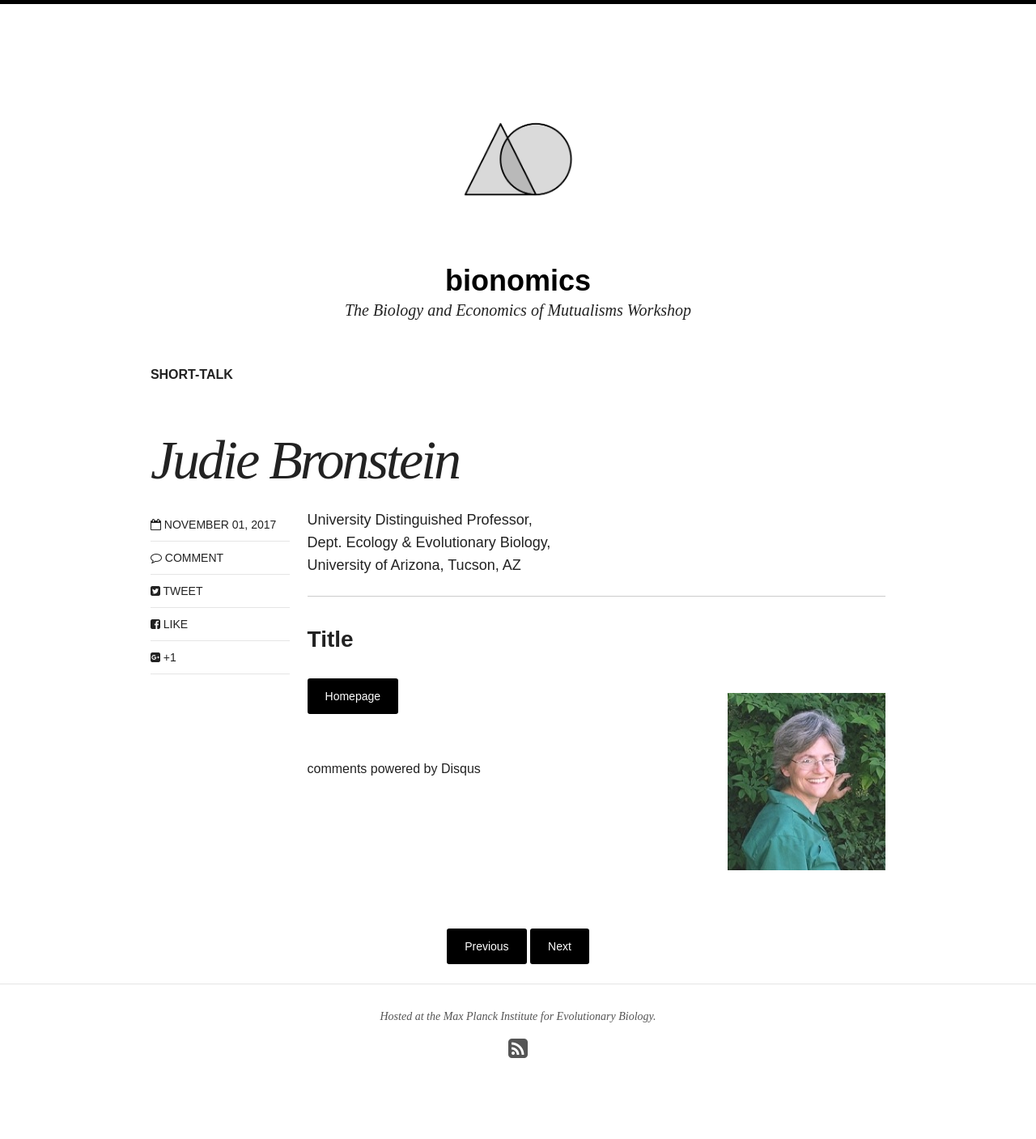
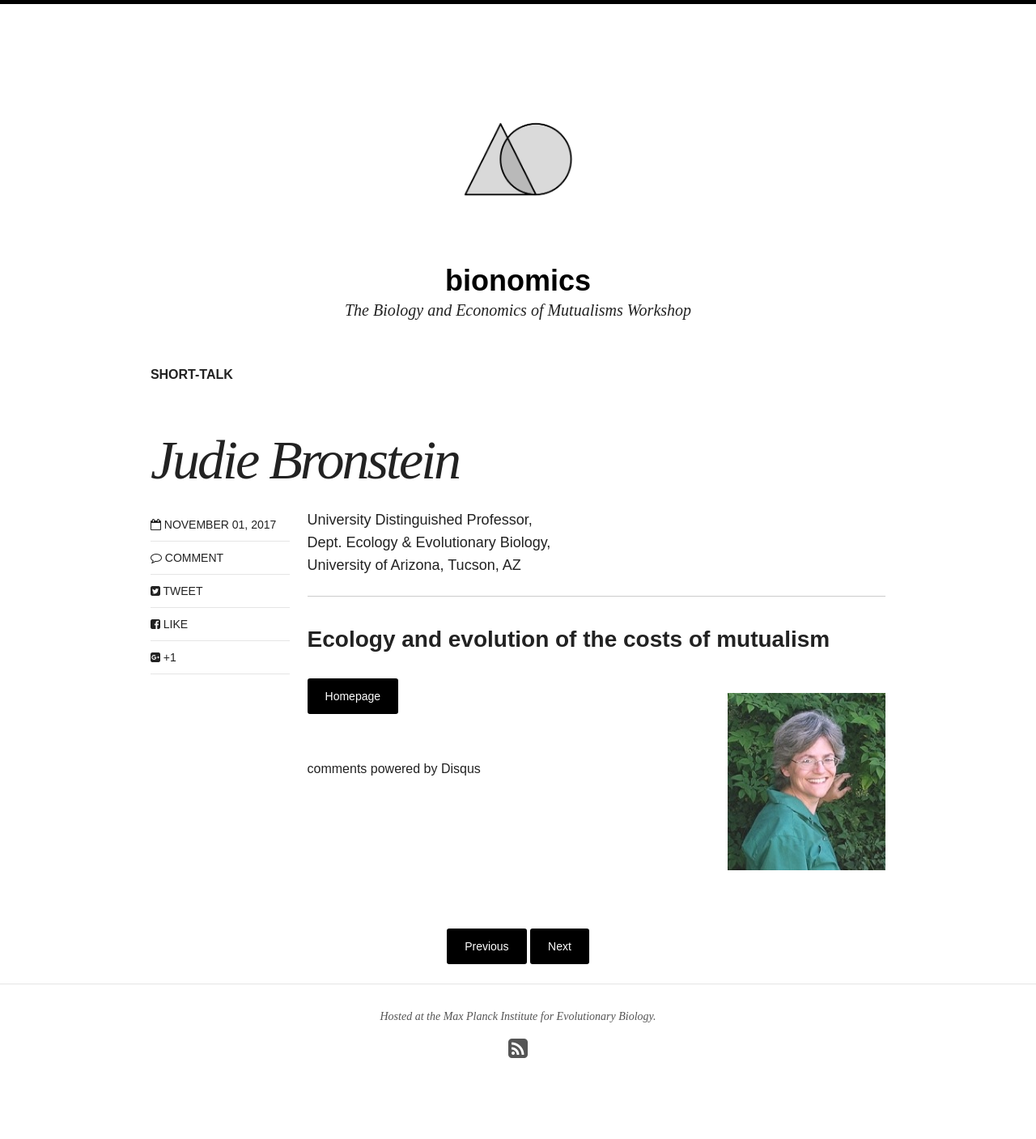
Before and after one commit to bionomics/bionomics, a Jekyll site: the page built from _posts/articles/2017-11-01-judie-bronstein.md, in a window 1280 px wide. Shown: the whole page at 81% size. Built offline with Jekyll 4.4.1, drawn with Linux system fonts in a browser that asks for light colours; nearby versions of some CDN libraries; comment, search, counter and statistics services are not loaded.

Commit message:
Bronstein title

```diff
--- a/_posts/articles/2017-11-01-judie-bronstein.md
+++ b/_posts/articles/2017-11-01-judie-bronstein.md
@@ -2,7 +2,7 @@
 layout: post
 title: Judie Bronstein
 affil: (University of Arizona)
-excerpt: "Title of talk"
+excerpt: "Ecology and evolution of the costs of mutualism"
 categories: articles
 tags: [short-talk]
 comments: true
@@ -15,7 +15,7 @@ University of Arizona, Tucson, AZ
 
 ---
 
-### Title
+### Ecology and evolution of the costs of mutualism
 
 <!-- Lorem ipsum dolor sit amet, test link adipiscing elit. **This is strong**. Nullam dignissim convallis est. Quisque aliquam. -->
 
```
